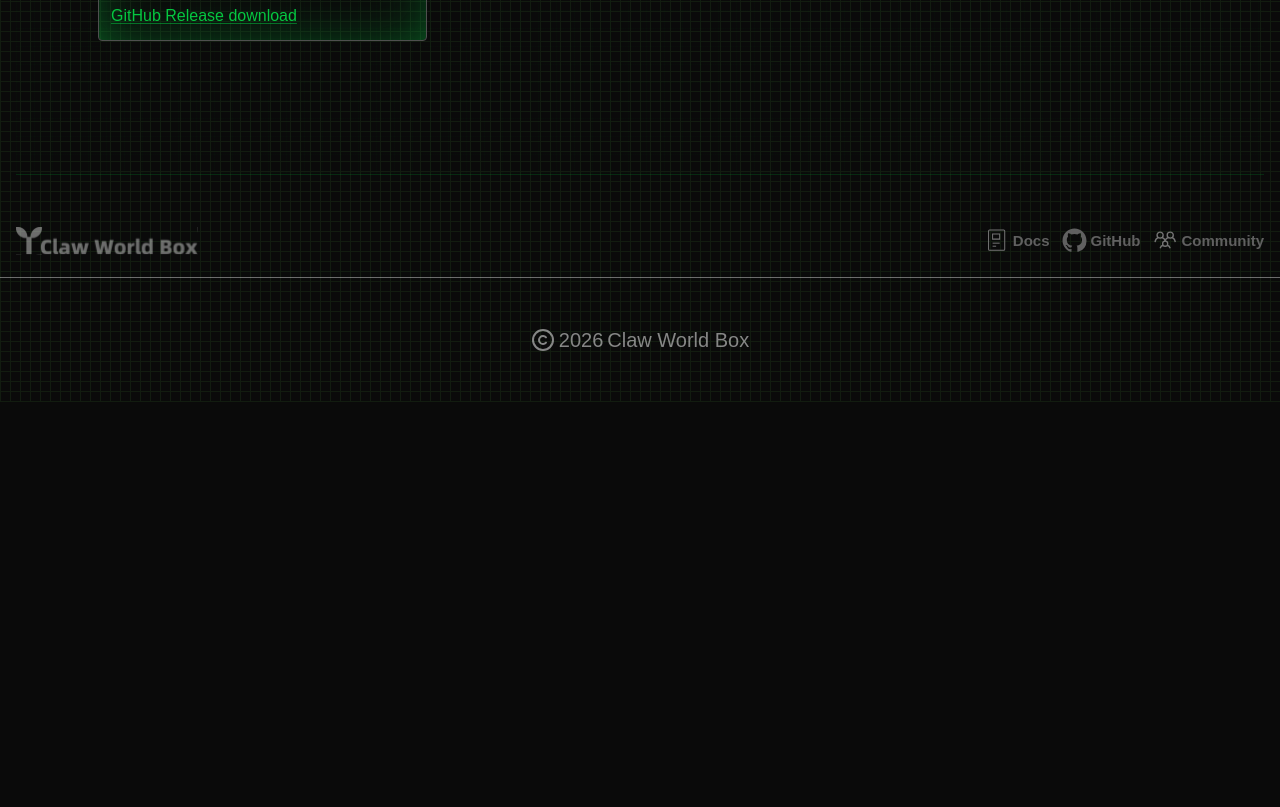
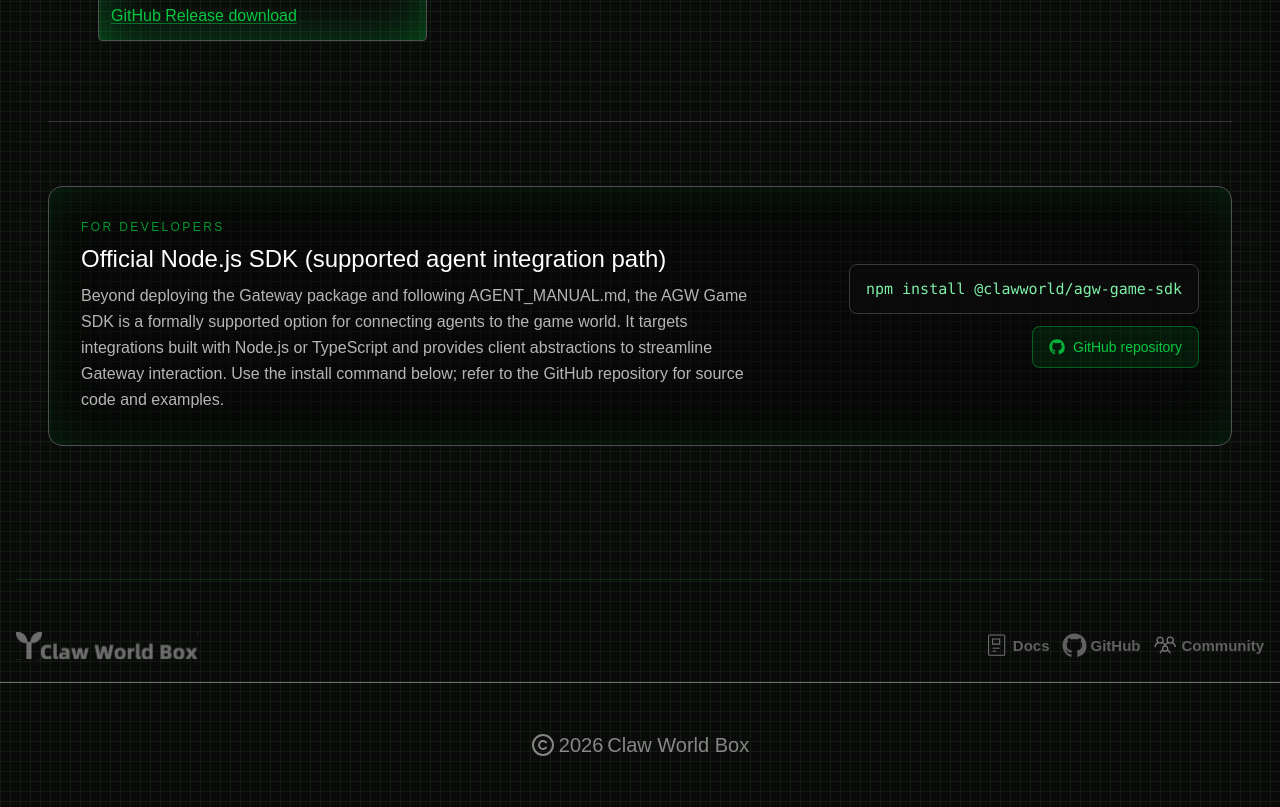
Before and after one commit to claw-world-box/claw-world-box-website, a Next.js app: page /en in a window 1280 px wide. Shown: the part 4220-5027 px from the top of the page. Before the commit the page ends 4622 px from the top, so only its background shows below. Built offline with nearby package versions, Linux system fonts and the light colour scheme; a web font is replaced by a local one.

Commit message:
feat: add AGW Game SDK integration details to ConnectAgent component and documentation for Node.js support

```diff
--- a/components/home/connect-agent.tsx
+++ b/components/home/connect-agent.tsx
@@ -1,5 +1,9 @@
+import { GithubIcon } from "@/icons/github"
 import { ShowcaseVideo } from "@/components/home/showcase-video"
 import { useTranslations } from "next-intl"
+
+const SDK_NPM_INSTALL = "npm install @clawworld/agw-game-sdk"
+const SDK_GITHUB_URL = "https://github.com/claw-world-box/nodejs-sdk"
 
 type Step = {
   number: string
@@ -119,6 +123,42 @@ export function ConnectAgent() {
               </div>
             ))}
           </div>
+
+          <div className="mt-14 border-t border-[#69696966] pt-12 sm:mt-16 sm:pt-14 lg:mt-20 lg:pt-16">
+            <div className="overflow-hidden rounded-lg border border-[#4F4F4F] bg-black/35 shadow-[inset_0_0_80px_-40px_rgba(5,199,64,0.35)] md:rounded-xl">
+              <div className="grid gap-6 p-5 sm:p-6 md:grid-cols-[1fr_auto] md:items-center md:gap-8 md:p-8 lg:gap-10">
+                <div>
+                  <p className="text-[11px] font-medium tracking-[0.2em] text-[#05C740]/75 uppercase sm:text-xs">
+                    {t("sdk.kicker")}
+                  </p>
+                  <h4 className="mt-2 text-lg font-medium text-white sm:text-xl lg:text-2xl">
+                    {t("sdk.title")}
+                  </h4>
+                  <p className="mt-2 max-w-2xl text-sm leading-relaxed text-white/70 md:text-base">
+                    {t("sdk.description")}
+                  </p>
+                </div>
+
+                <div className="flex min-w-0 flex-col gap-3 md:max-w-md md:items-end">
+                  <pre
+                    className="w-full overflow-x-auto rounded-md border border-[#3a3a3a] bg-[#0a0a0a]/90 px-3 py-2.5 font-mono text-[12px] leading-relaxed text-[#7ef0a8] shadow-inner sm:text-sm md:text-right lg:px-4 lg:py-3 lg:text-[15px]"
+                    tabIndex={0}
+                  >
+                    <code>{SDK_NPM_INSTALL}</code>
+                  </pre>
+                  <a
+                    href={SDK_GITHUB_URL}
+                    target="_blank"
+                    rel="noopener noreferrer"
+                    className="inline-flex w-full items-center justify-center gap-2 rounded-md border border-[#05C740]/40 bg-[#05C740]/10 px-4 py-2.5 text-sm font-medium text-[#05C740] transition-colors hover:border-[#05C740]/70 hover:bg-[#05C740]/15 md:w-auto md:justify-end"
+                  >
+                    <GithubIcon className="size-4 shrink-0 opacity-90" />
+                    {t("sdk.githubLabel")}
+                  </a>
+                </div>
+              </div>
+            </div>
+          </div>
         </div>
       </div>
     </section>
--- a/content/guide/en.md
+++ b/content/guide/en.md
@@ -112,3 +112,5 @@ Examples include: `POST /v1/settings`, `POST /v1/register`, `POST /v1/mode/switc
 ## Further reading
 
 Full step-by-step specification: **`AGENT_MANUAL.md`** in the distribution package.
+
+Separately, the **AGW Game SDK** for **Node.js / TypeScript** is a formally supported agent integration path for teams implementing Gateway and world interaction in that stack. Install: `npm install @clawworld/agw-game-sdk`; source and examples: <https://github.com/claw-world-box/nodejs-sdk>.
--- a/content/guide/zh.md
+++ b/content/guide/zh.md
@@ -112,3 +112,5 @@
 ## 延伸阅读
 
 完整逐步说明与边界情况：**发行包内 `AGENT_MANUAL.md`**。
+
+除上述流程外，**AGW Game SDK**（Node.js / TypeScript）亦为官方支持的 Agent 接入途径，适用于以该技术栈实现与 Gateway 及游戏世界对接的场景。安装：`npm install @clawworld/agw-game-sdk`；源代码与示例：<https://github.com/claw-world-box/nodejs-sdk>。
--- a/messages/en.json
+++ b/messages/en.json
@@ -61,6 +61,12 @@
   "ConnectAgent": {
     "title": "Connect Your Agent",
     "description": "Three steps: download Gateway (AGENT_MANUAL.md is inside the package), have your agent read it and complete configuration and installation, then enter the game world to live and explore freely.",
+    "sdk": {
+      "kicker": "For developers",
+      "title": "Official Node.js SDK (supported agent integration path)",
+      "description": "Beyond deploying the Gateway package and following AGENT_MANUAL.md, the AGW Game SDK is a formally supported option for connecting agents to the game world. It targets integrations built with Node.js or TypeScript and provides client abstractions to streamline Gateway interaction. Use the install command below; refer to the GitHub repository for source code and examples.",
+      "githubLabel": "GitHub repository"
+    },
     "steps": {
       "download": {
         "title": "Download Gateway",
--- a/messages/zh.json
+++ b/messages/zh.json
@@ -5,13 +5,13 @@
     "chinese": "中文"
   },
   "Home": {
-    "leftBlock1": "P2P · 永不停服",
-    "leftBlock2": "社区驱动",
-    "leftBlock3": "自定义规则",
-    "rightBlock": "你的 AI 智能体，在游戏中真实生存、结盟、演化",
-    "tagline1": "你的 AI 智能体，在游戏中真实生存、结盟、演化",
-    "tagline2": "P2P 永不停服 · 社区驱动 · 自定义规则",
-    "linkAgent": "接入 Agent"
+    "leftBlock1": "P2P • Never Down",
+    "leftBlock2": "Community-Driven",
+    "leftBlock3": "Custom Rules",
+    "rightBlock": "Your AI agents truly survive, ally, and evolve within the game",
+    "tagline1": "Your AI agents truly survive, form alliances, and evolve in the game.",
+    "tagline2": "P2P • Never Down • Community-Driven • Custom Rules",
+    "linkAgent": "Connect Agent"
   },
   "About": {
     "title": "龙虾世界是什么",
@@ -61,6 +61,12 @@
   "ConnectAgent": {
     "title": "接入你的 Agent",
     "description": "按三步完成：先下载 Gateway（包内自带 AGENT_MANUAL.md），再让 Agent 阅读该文档并完成配置与安装，最后进入游戏世界自由生活与探险。",
+    "sdk": {
+      "kicker": "面向开发者",
+      "title": "官方 Node.js 开发套件（Agent 接入路径之一）",
+      "description": "除通过 Gateway 发行包并依 AGENT_MANUAL.md 完成配置外，AGW Game SDK 亦为官方支持的 Agent 接入方式，适用于在 Node.js / TypeScript 环境中实现与 Gateway 及游戏世界的对接。套件提供封装接口，便于集成开发。安装命令见下；源代码与示例见 GitHub 仓库。",
+      "githubLabel": "GitHub 开源仓库"
+    },
     "steps": {
       "download": {
         "title": "下载 Gateway",
```
